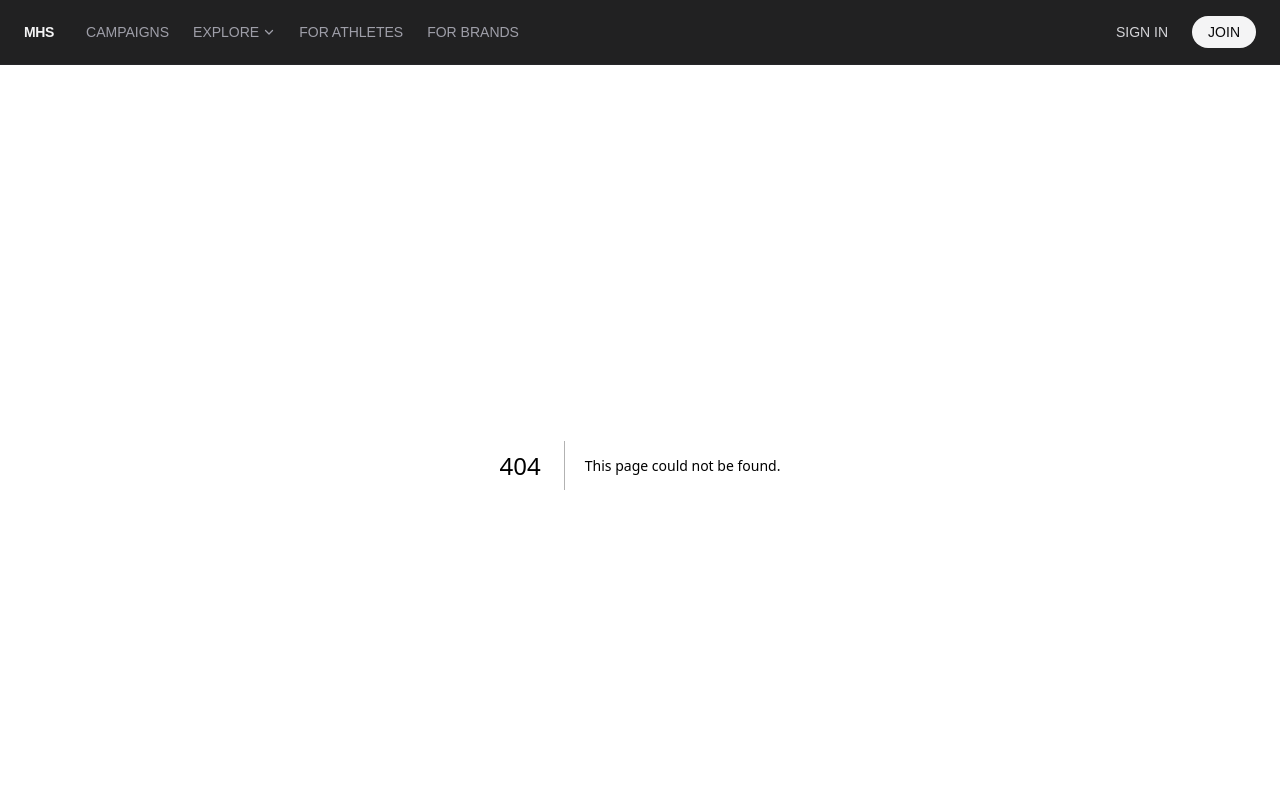
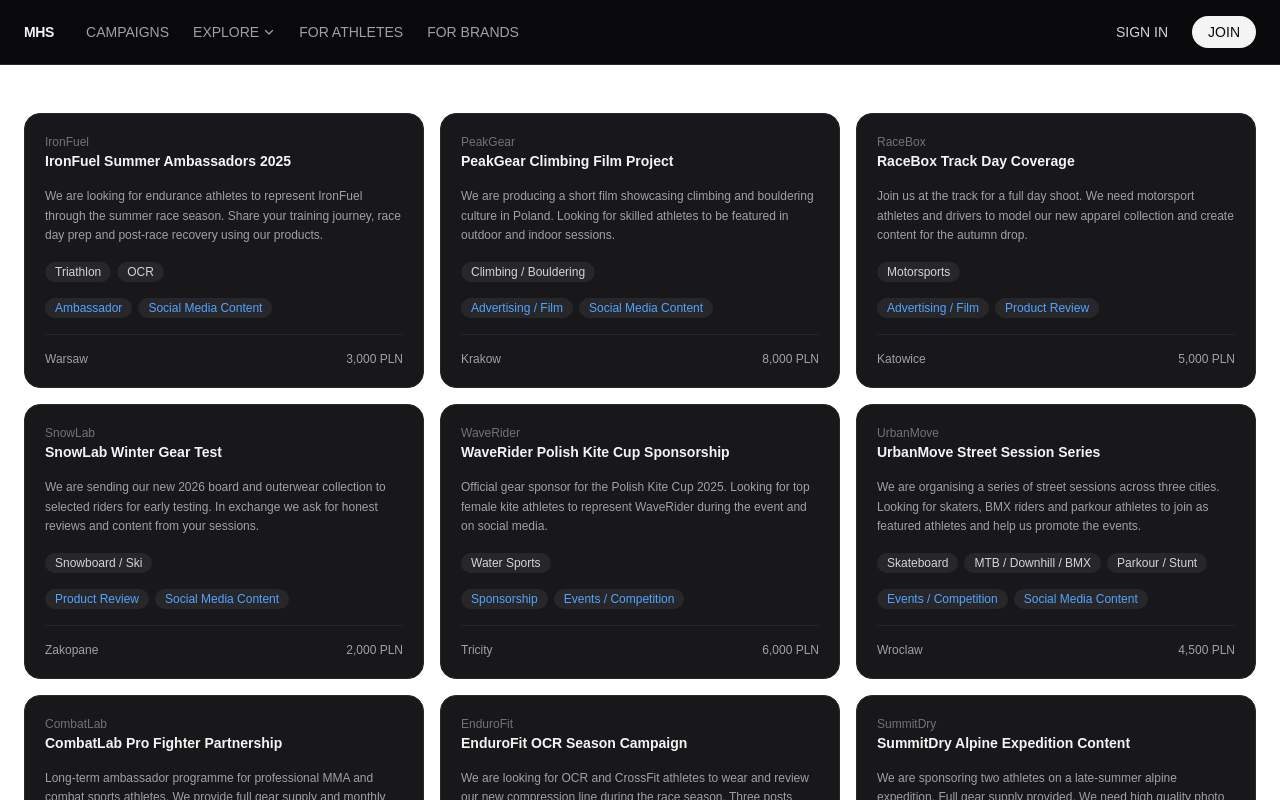
Before and after one commit to movehardsports/mhsportal, a Next.js app: page /campaigns in a window 1280 px wide. Before the commit this address had no page. Shown: the top 800 px of the page. Built offline with nearby package versions, Linux system fonts and the light colour scheme.

Commit message:
feat: add campaigns page

```diff
--- /dev/null
+++ b/src/app/campaigns/page.tsx
@@ -0,0 +1,16 @@
+import { MOCK_CAMPAIGNS } from '@/mocks/campaigns'
+import { MOCK_BRANDS } from '@/mocks/brands'
+import { CampaignCard } from '@/components/campaign-card'
+
+export default function CampaignsPage() {
+  return (
+    <main className="mx-auto max-w-7xl px-4 py-12 sm:px-6">
+      <div className="grid grid-cols-1 gap-4 sm:grid-cols-2 lg:grid-cols-3">
+        {MOCK_CAMPAIGNS.map((campaign) => {
+          const brand = MOCK_BRANDS.find((b) => b.id === campaign.brand_id)
+          return <CampaignCard key={campaign.id} campaign={campaign} brandName={brand?.brand_name} />
+        })}
+      </div>
+    </main>
+  )
+}
--- a/src/app/layout.tsx
+++ b/src/app/layout.tsx
@@ -1,21 +1,16 @@
 import type { Metadata } from "next";
-import { Geist, Geist_Mono } from "next/font/google";
+import { DM_Sans } from "next/font/google";
 import { Header } from "@/components/header";
 import "./globals.css";
 
-const geistSans = Geist({
-  variable: "--font-geist-sans",
-  subsets: ["latin"],
-});
-
-const geistMono = Geist_Mono({
-  variable: "--font-geist-mono",
+const dmSans = DM_Sans({
+  variable: "--font-dm-sans",
   subsets: ["latin"],
 });
 
 export const metadata: Metadata = {
-  title: "Create Next App",
-  description: "Generated by create next app",
+  title: "MHS",
+  description: "Move Hard Sports",
 };
 
 export default function RootLayout({
@@ -24,14 +19,11 @@ export default function RootLayout({
   children: React.ReactNode;
 }>) {
   return (
-    <html
-      lang="en"
-      className={`${geistSans.variable} ${geistMono.variable} h-full antialiased`}
-    >
-      <body className="min-h-full flex flex-col">
-          <Header />
-          {children}
-        </body>
+    <html lang="en" className={`${dmSans.variable} antialiased`}>
+      <body className="min-h-screen flex flex-col font-[family-name:var(--font-dm-sans)]">
+        <Header />
+        {children}
+      </body>
     </html>
   );
 }
--- /dev/null
+++ b/src/components/campaign-card.tsx
@@ -0,0 +1,21 @@
+import { Tags } from '@/components/tags'
+import { sportLabel, campaignTypeLabel } from '@/lib/labels'
+import type { Campaign } from '@/types/campaign'
+
+export function CampaignCard({ campaign, brandName }: { campaign: Campaign; brandName?: string }) {
+  return (
+    <article className="flex flex-col gap-4 rounded-2xl border border-zinc-800 bg-zinc-900 p-5">
+      <div>
+        <p className="text-xs text-zinc-500">{brandName}</p>
+        <h2 className="mt-0.5 text-sm font-semibold leading-snug text-zinc-100">{campaign.title}</h2>
+      </div>
+      <p className="line-clamp-3 text-xs leading-relaxed text-zinc-400">{campaign.description}</p>
+      <Tags items={campaign.sports.map(sportLabel)} />
+      <Tags items={campaign.campaign_types.map(campaignTypeLabel)} color="blue" />
+      <div className="mt-auto flex items-center justify-between border-t border-zinc-800 pt-4 text-xs text-zinc-400">
+        <span>{campaign.location}</span>
+        <span>{campaign.budget === 'negotiable' ? 'Negotiable' : `${campaign.budget.toLocaleString()} PLN`}</span>
+      </div>
+    </article>
+  )
+}
--- a/src/components/header.tsx
+++ b/src/components/header.tsx
@@ -62,7 +62,7 @@ export function Header() {
   }
 
   return (
-    <header className="sticky top-0 z-50 w-full border-b border-zinc-800 bg-zinc-950/90 backdrop-blur">
+    <header className="sticky top-0 z-50 w-full border-b border-zinc-800 bg-zinc-950/90 backdrop-blur md:static md:bg-zinc-950 md:backdrop-filter-none">
       <div className="mx-auto flex h-16 max-w-7xl items-center px-4 sm:px-6">
 
         <button
--- /dev/null
+++ b/src/components/tags.tsx
@@ -0,0 +1,11 @@
+export function Tags({ items, color = 'zinc' }: { items: string[]; color?: 'zinc' | 'blue' }) {
+  return (
+    <div className="flex flex-wrap gap-1.5">
+      {items.map((item) => (
+        <span key={item} className={`rounded-full bg-zinc-800 px-2.5 py-0.5 text-xs ${color === 'blue' ? 'text-blue-400' : 'text-zinc-300'}`}>
+          {item}
+        </span>
+      ))}
+    </div>
+  )
+}
--- /dev/null
+++ b/src/lib/labels.ts
@@ -0,0 +1,7 @@
+import { SPORTS } from '@/types/sport'
+import { CAMPAIGN_TYPES } from '@/types/campaign-type'
+import type { Sport } from '@/types/sport'
+import type { CampaignType } from '@/types/campaign-type'
+
+export const sportLabel = (id: Sport) => SPORTS.find((s) => s.id === id)?.label ?? id
+export const campaignTypeLabel = (id: CampaignType) => CAMPAIGN_TYPES.find((c) => c.id === id)?.label ?? id
```
